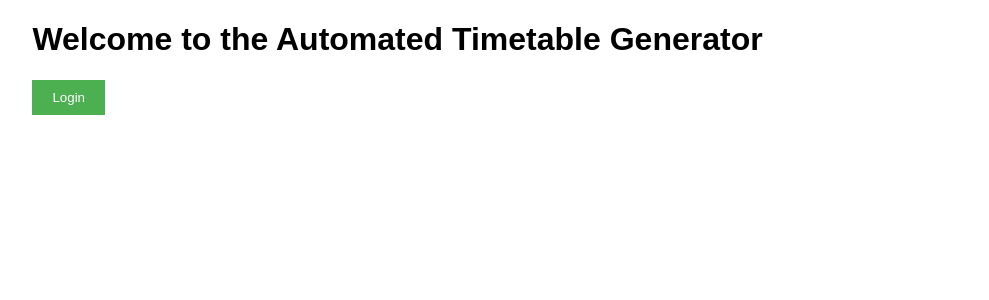
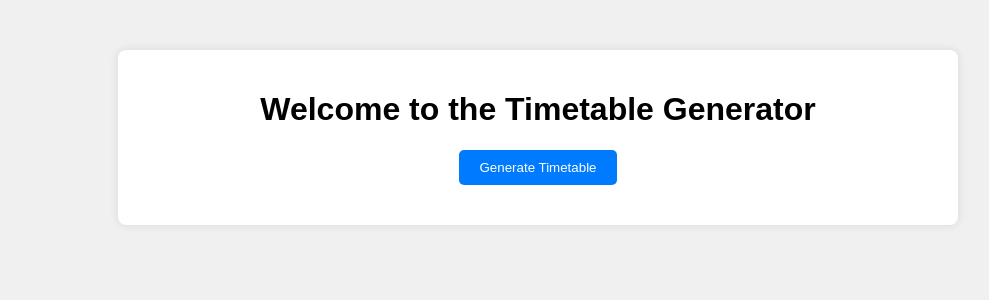
Before and after one commit to harisaigithub/Automated-TimeTableGenerator, a Flask app: template web/templates/index.html in a window 1280 px wide. Shown: the top 300 px of the page, without its empty margins (102-1091 px from the left). Run offline with Flask 2, Linux system fonts and the light colour scheme; the template is opened without the code that fills it, so the values that code supplies are empty.

Commit message:
Initial commit of Automated TimeTable Generator project

```diff
--- a/app.py
+++ b/app.py
@@ -1,6 +1,4 @@
 from src.controllers.timetable_controller import app
-import os
 
 if __name__ == '__main__':
-    port = int(os.environ.get('PORT', 5000))
-    app.run(host='0.0.0.0', port=port)
+    app.run(debug=True, host='0.0.0.0', port=5000)
--- a/config/settings.py
+++ b/config/settings.py
@@ -1,3 +1,4 @@
 import os
 
-DATABASE_URI = os.environ.get('DATABASE_URL', 'postgresql://localhost/timetable_db')
+DATABASE_URL = os.getenv('DATABASE_URL', 'postgresql://localhost/mydatabase')
+SECRET_KEY = os.getenv('SECRET_KEY', 'supersecretkey')
--- a/src/models/timetable.py
+++ b/src/models/timetable.py
@@ -3,14 +3,12 @@ class Timetable:
         self.entries = []
 
     def is_available(self, teacher, time_slot):
-        # Check if the teacher is available during the given time slot
         for entry in self.entries:
             if entry['teacher'] == teacher and entry['time_slot'] == time_slot:
                 return False
         return True
 
     def is_classroom_free(self, class_section, time_slot):
-        # Check if the classroom is free during the given time slot
         for entry in self.entries:
             if entry['class_section'] == class_section and entry['time_slot'] == time_slot:
                 return False
--- a/web/static/css/style.css
+++ /dev/null
@@ -1,16 +0,0 @@
-body {
-    font-family: Arial, sans-serif;
-}
-
-.container {
-    width: 80%;
-    margin: 0 auto;
-}
-
-button {
-    padding: 10px 20px;
-    background-color: #4CAF50;
-    color: white;
-    border: none;
-    cursor: pointer;
-}
--- /dev/null
+++ b/web/static/script.js
@@ -0,0 +1,29 @@
+function generateTimetable() {
+    fetch('/generate_timetable', {
+        method: 'POST',
+        headers: {
+            'Content-Type': 'application/json'
+        },
+        body: JSON.stringify({
+            "school": {
+                "classes": {
+                    "Class A": ["Math", "Science"],
+                    "Class B": ["History", "English"]
+                }
+            },
+            "constraints": {
+                "teachers": ["Mr. Smith", "Mrs. Johnson"],
+                "time_slots": ["9:00-10:00", "10:00-11:00"]
+            }
+        })
+    })
+    .then(response => response.json())
+    .then(data => {
+        document.getElementById('message').innerText = 'Timetable generated successfully! Check the view timetable page.';
+        console.log(data);
+    })
+    .catch(error => {
+        document.getElementById('message').innerText = 'Error generating timetable!';
+        console.error('Error:', error);
+    });
+}
--- /dev/null
+++ b/web/static/style.css
@@ -0,0 +1,34 @@
+body {
+    font-family: Arial, sans-serif;
+    background-color: #f0f0f0;
+    margin: 0;
+    padding: 0;
+}
+
+.container {
+    max-width: 800px;
+    margin: 50px auto;
+    padding: 20px;
+    background-color: #ffffff;
+    box-shadow: 0 0 10px rgba(0, 0, 0, 0.1);
+    border-radius: 8px;
+}
+
+h1 {
+    text-align: center;
+}
+
+button {
+    display: block;
+    margin: 20px auto;
+    padding: 10px 20px;
+    background-color: #007bff;
+    color: #ffffff;
+    border: none;
+    border-radius: 5px;
+    cursor: pointer;
+}
+
+button:hover {
+    background-color: #0056b3;
+}
--- a/web/templates/index.html
+++ b/web/templates/index.html
@@ -3,13 +3,17 @@
 <head>
     <meta charset="UTF-8">
     <meta name="viewport" content="width=device-width, initial-scale=1.0">
-    <link rel="stylesheet" href="/static/css/style.css">
-    <title>Automated TimeTable Generator</title>
+    <link rel="stylesheet" href="/web/static/style.css">
+    <title>Timetable Generator</title>
 </head>
 <body>
     <div class="container">
-        <h1>Welcome to the Automated Timetable Generator</h1>
-        <a href="/login"><button>Login</button></a>
+        <h1>Welcome to the Timetable Generator</h1>
+        <form id="generate-form">
+            <button type="button" onclick="generateTimetable()">Generate Timetable</button>
+        </form>
+        <div id="message"></div>
     </div>
+    <script src="/web/static/script.js"></script>
 </body>
 </html>
```
Also changed, not shown: database/migrations/create_tables.sql (+4 -15 lines), requirements.txt (+4 -3 lines), src/algorithms/timetable_generator.py (+7 -15 lines), src/controllers/timetable_controller.py (+12 -8 lines), src/services/timetable_service.py (+8 -6 lines), web/templates/timetable.html (added, +18 -0 lines), README.md.
